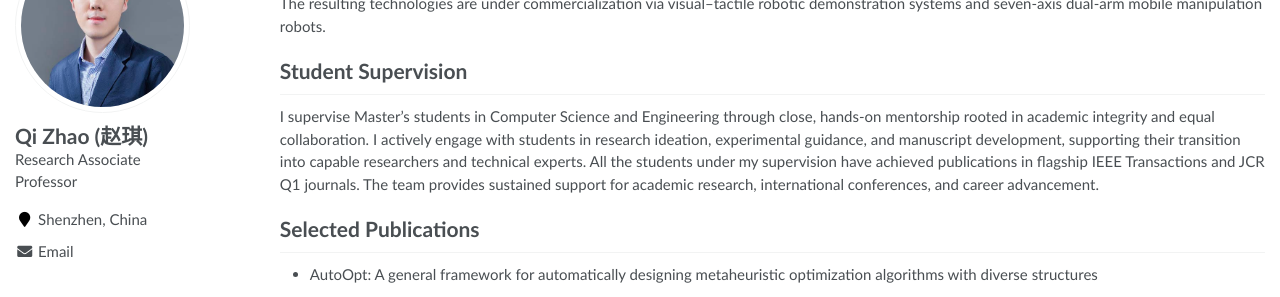
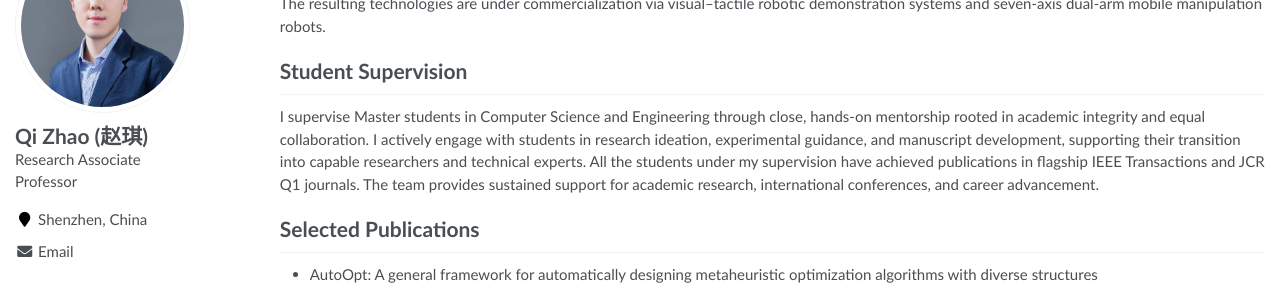
Before and after one commit to auto4opt/auto4opt, a Jekyll site: the page built from _pages/about.md, in a window 1280 px wide and 900 px high, scrolled down 458 px. Shown: the part 153-450 px from the top of the window. Built offline with Jekyll 4.4.1, drawn with Linux system fonts in a browser that asks for light colours.

```diff
--- a/_pages/about.md
+++ b/_pages/about.md
@@ -35,7 +35,7 @@ My research outcomes have been successfully applied to visual–tactile percepti
 
 
 # Student Supervision
-I supervise Master’s students in Computer Science and Engineering through close, hands-on mentorship rooted in academic integrity and equal collaboration. I actively engage with students in research ideation, experimental guidance, and manuscript development, supporting their transition into capable researchers and technical experts. All the students under my supervision have achieved publications in flagship IEEE Transactions and JCR Q1 journals. The team provides sustained support for academic research, international conferences, and career advancement.
+I supervise Master students in Computer Science and Engineering through close, hands-on mentorship rooted in academic integrity and equal collaboration. I actively engage with students in research ideation, experimental guidance, and manuscript development, supporting their transition into capable researchers and technical experts. All the students under my supervision have achieved publications in flagship IEEE Transactions and JCR Q1 journals. The team provides sustained support for academic research, international conferences, and career advancement.
 
 
 # Selected Publications
```
